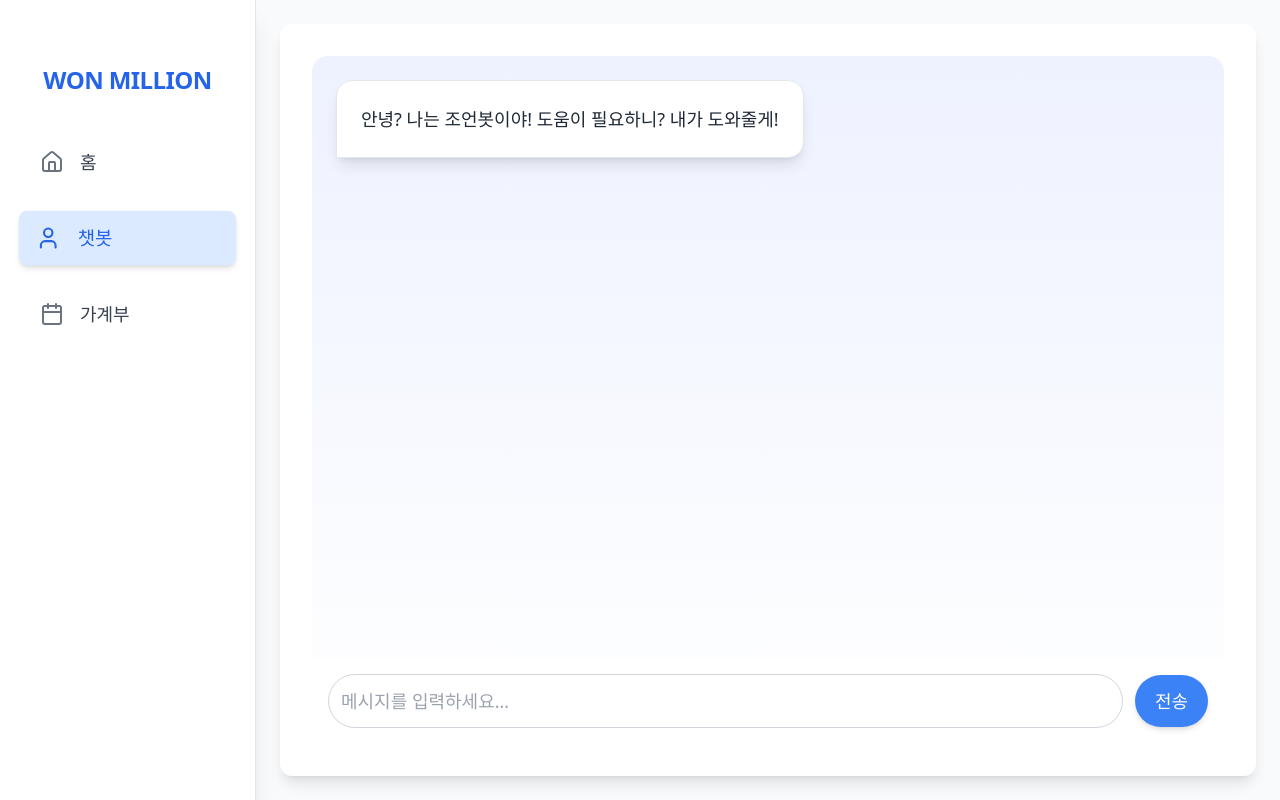
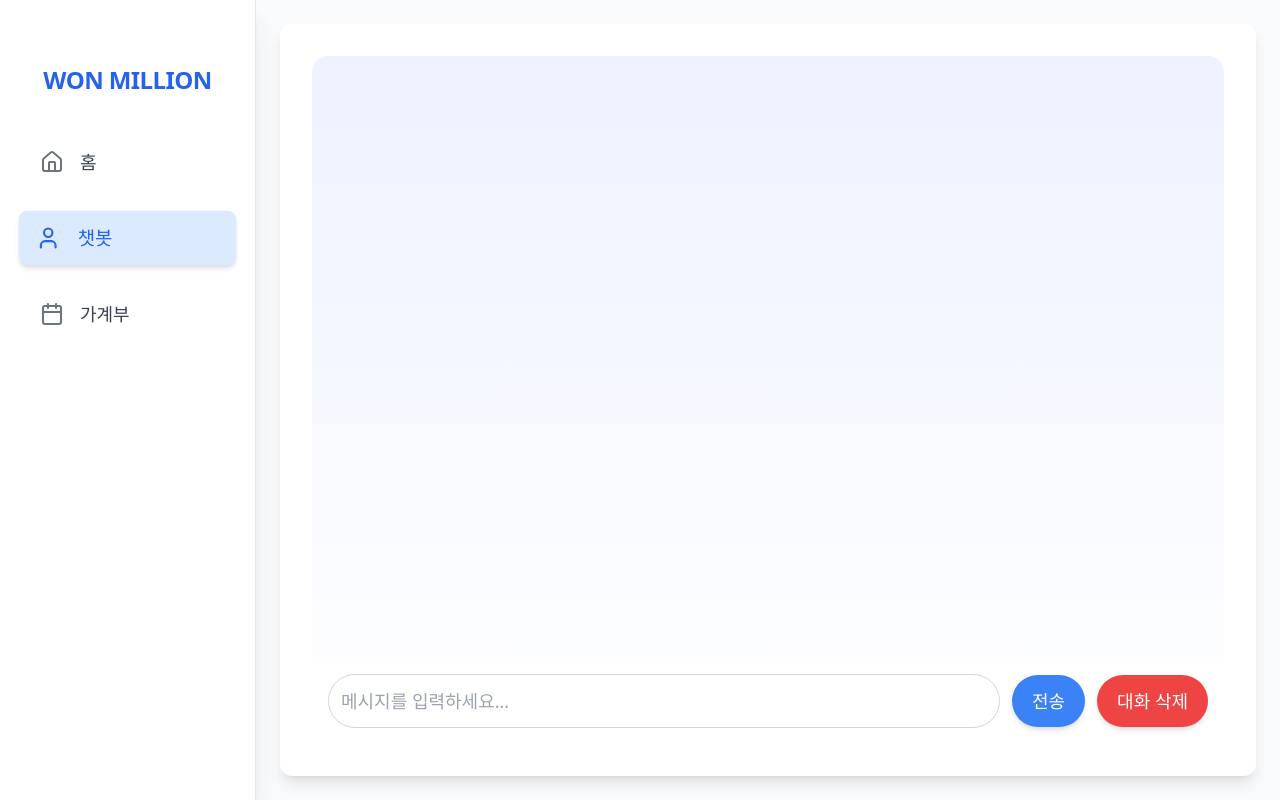
Before and after one commit to hajin0322/garden, a React (Vite) app: page /chatbot in a window 1280 px wide. Built offline with nearby package versions, Linux system fonts and the light colour scheme.

Commit message:
Update EconomicAdvice.tsx

```diff
--- a/src/components/Chatbot/EconomicAdvice.tsx
+++ b/src/components/Chatbot/EconomicAdvice.tsx
@@ -1,20 +1,34 @@
-import React, { useState } from "react";
+import React, { useEffect, useState } from "react";
 import { motion } from "framer-motion";
 import { fetchAIResponse } from "../../services/geminiApiService.ts";
-import {getUserInfo} from "../../services/userInfoStoreService.ts";
-import {getTasks} from "../../services/taskStoreService.ts";
+import { getUserInfo } from "../../services/userInfoStoreService.ts";
+import { getTasks } from "../../services/taskStoreService.ts";
 
 interface Message {
     sender: "bot" | "user";
     text: string;
 }
 
-const generatePrompt = (messages:string): string => {
+// LocalStorage 키
+const MESSAGE_STORAGE_KEY = 'chatMessages';
+
+// 로컬 스토리지에서 메시지를 가져오기
+const loadMessagesFromLocalStorage = (): Message[] => {
+    const storedMessages = localStorage.getItem(MESSAGE_STORAGE_KEY);
+    return storedMessages ? JSON.parse(storedMessages) : [];
+};
+
+// 로컬 스토리지에 메시지를 저장하기
+const saveMessagesToLocalStorage = (messages: Message[]) => {
+    localStorage.setItem(MESSAGE_STORAGE_KEY, JSON.stringify(messages));
+};
+
+const generatePrompt = (messages: string): string => {
     const userInfo = getUserInfo();
     const tasks = getTasks();
 
     const userInfoString = userInfo
-    ? `
+        ? `
     성별: ${userInfo.gender},
     나이: ${userInfo.age},
     소비습관 점수: ${userInfo.consumptionHabit},
@@ -22,7 +36,6 @@ const generatePrompt = (messages:string): string => {
     목표 예산: ${userInfo.goalBudget}원`
         : "사용자 정보가 없습니다.";
 
-    // 최근 수입/사용 내역 문자열화 (최대 5개)
     const taskHistory = tasks
         .slice(-5)
         .map(task => `${task.date} - ${task.content}: ${task.amount.toLocaleString()}원`)
@@ -41,50 +54,57 @@ const generatePrompt = (messages:string): string => {
     경제적 조언이 필요해. 좀 도와줘. 그리고 3줄 이내로 짧게 조언해줘.
     다음은 대화 내역이야: ${messages}
     `;
-}
+};
 
 const EconomicAdvice: React.FC = () => {
     const [input, setInput] = useState("");
-    const [messages, setMessages] = useState<Message[]>([
-        { sender: "bot", text: "안녕? 나는 조언봇이야! 도움이 필요하니? 내가 도와줄게!" }
-    ]);
+    const [messages, setMessages] = useState<Message[]>(loadMessagesFromLocalStorage());
     const [isFetching, setIsFetching] = useState(false);
+
+    useEffect(() => {
+        // 메시지 상태가 변경될 때마다 로컬 스토리지에 저장
+        saveMessagesToLocalStorage(messages);
+    }, [messages]);
 
     const handleSend = async () => {
         if (!input.trim() || isFetching) return;
 
         setIsFetching(true);
 
-        // 사용자 메시지 추가
         const userMessage: Message = { sender: "user", text: input };
-        setMessages((prevMessages) => [...prevMessages, userMessage]);
+        setMessages(prevMessages => [...prevMessages, userMessage]);
 
-        // 최근 대화 내역 (마지막 5개)
         const recentMessages = messages
             .slice(-5)
-            .map(
-                (msg) => ` ${msg.sender === "user" ? "사용자" : "AI"}: ${msg.text}`
-            )
+            .map(msg => ` ${msg.sender === "user" ? "사용자" : "AI"}: ${msg.text}`)
             .join("\n");
 
         const aiPrompt = generatePrompt(recentMessages);
 
-        // 입력창 초기화
         setInput("");
 
         try {
             const aiResponse = await fetchAIResponse(aiPrompt);
             if (aiResponse) {
                 const aiMessage: Message = { sender: "bot", text: aiResponse };
-                setMessages((prevMessages) => [...prevMessages, aiMessage]);
+                setMessages(prevMessages => [...prevMessages, aiMessage]);
             }
         } catch (error) {
             console.error("AI 응답 오류:", error);
         } finally {
-            setIsFetching(false);  // AI 요청 종료
+            setIsFetching(false);
         }
+    };
 
+    const handleClearMessages = () => {
+        const initialMessage: Message = {
+            sender: "bot",
+            text: "안녕? 나는 조언봇이야! 도움이 필요하니? 내가 도와줄게!"
+        };
+        setMessages([initialMessage]);  // 기본 메시지로 초기화
+        localStorage.setItem(MESSAGE_STORAGE_KEY, JSON.stringify([initialMessage]));
     };
+
 
     return (
         <div className="flex flex-col rounded-2xl h-full bg-gradient-to-b from-indigo-50 to-white">
@@ -107,9 +127,7 @@ const EconomicAdvice: React.FC = () => {
                                     : "bg-white text-gray-800 border border-gray-200 rounded-bl-none"
                             }`}
                         >
-                            <p className="text-base md:text-lg leading-relaxed">
-                                {message.text}
-                            </p>
+                            <p className="text-base md:text-lg leading-relaxed">{message.text}</p>
                         </div>
                     </motion.div>
                 ))}
@@ -132,6 +150,12 @@ const EconomicAdvice: React.FC = () => {
                     >
                         전송
                     </button>
+                    <button
+                        onClick={handleClearMessages}
+                        className="px-5 py-3 bg-red-500 hover:bg-red-600 text-white rounded-full shadow-md transition-all duration-200 focus:outline-none text-lg transform hover:scale-105"
+                    >
+                        대화 삭제
+                    </button>
                 </div>
             </div>
         </div>
```
